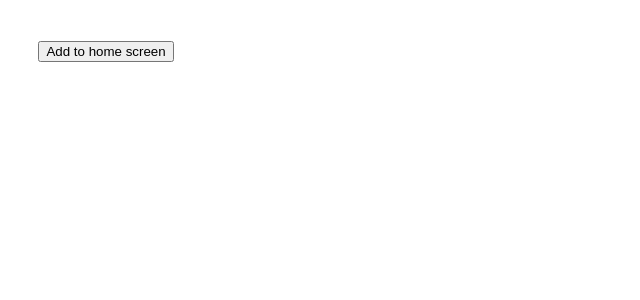
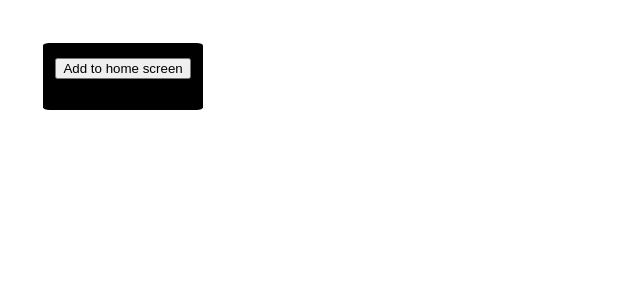
Before and after one commit to JoshuaAB98/JoshuaAB98.github.io, a PHP site: page / in a window 1280 px wide. Shown: the top 300 px of the page, without its empty margins (0-640 px from the left). Run offline with PHP 8.4, Linux system fonts and the light colour scheme; some libraries are stand-ins or nearby versions.

Commit message:
Finished

```diff
--- a/index.html
+++ b/index.html
@@ -13,7 +13,7 @@
 </head>
 
 <body>
-    <div style="position: relative;">
+    <div id="wrapper">
         <a-scene arjs='sourceType: webcam; videoTexture: true; debugUIEnabled: false;'
             renderer='antialias: true; alpha: true' cursor='rayOrigin: mouse'>
             <a-assets>
@@ -32,12 +32,12 @@
                 osm3d='url: https://hikar.org/fm/ws/tsvr.php?x={x}&y={y}&z={z}&amp;poi=all&amp;outProj=4326' initfunc>
             </a-entity>
         </a-scene>
-        <div style="position:absolute; top:0px; left:0px; z-index:1000;">
+        <div id="info">
             <!-- Overlay content here -->
             <button id='add-button' class="add-button">Add to home screen</button>
-            <div id='position'></div>
-            <div id='elevation'></div>
-            <div id='alert'></div>
+            <p id='position'></p>
+            <p id='elevation'></p>
+            <p id='alert'></p>
         </div>
     </div>
 </body>
--- a/styles.css
+++ b/styles.css
@@ -8,6 +8,26 @@ body
     margin-left: 0%;
 }
 
+#info
+{
+    background: black;
+    opacity: 100%;
+    position: absolute;
+    top: 0px;
+    left: 0px;
+    z-index: 999;
+    color: white;
+    padding: 1%;
+    margin: 5px;
+    border-radius: 4%;
+    font-weight: bold;
+}
+
+#wrapper
+{
+    position: relative;
+}
+
 .add-button {
     margin-bottom: 2%;
     margin-top: 2%;
```
